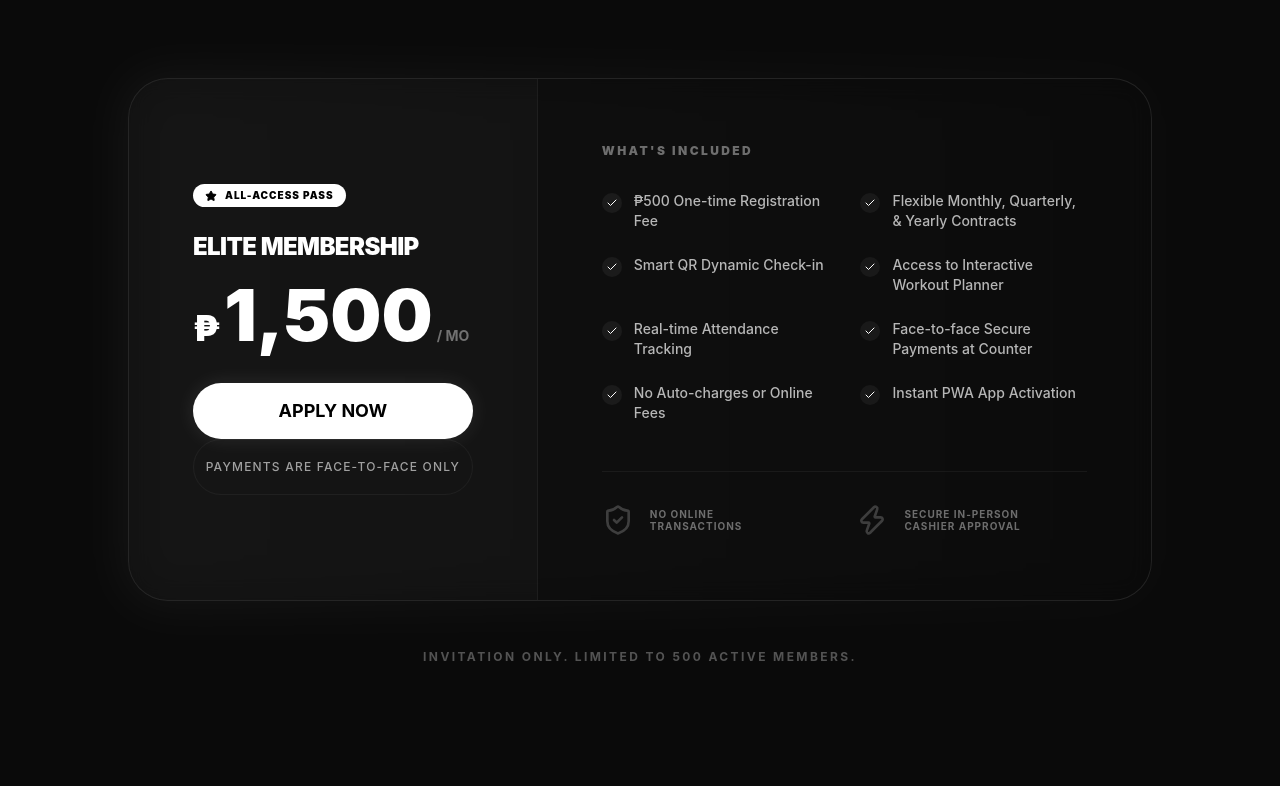
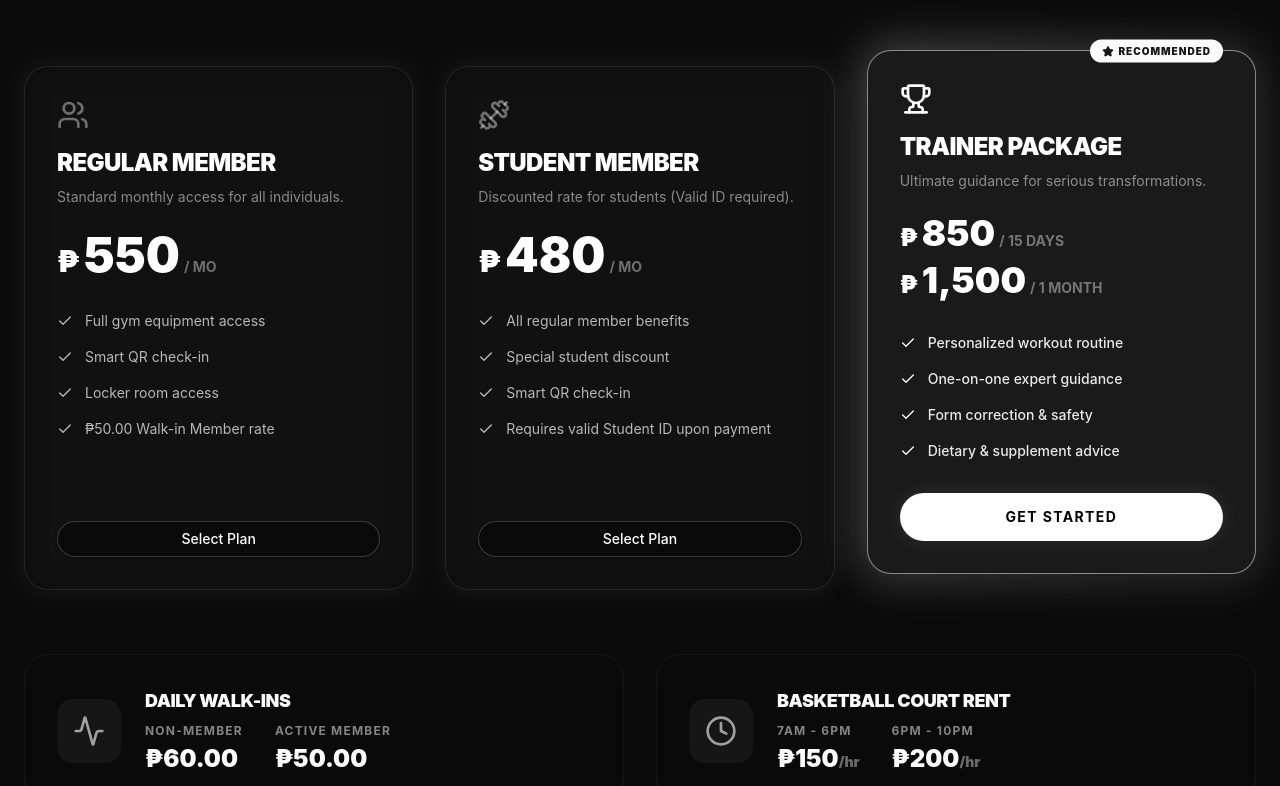
Before and after one commit to JeanBackEndOnly/GymSys, a React (Vite) app in the folder Frontend/: page / in a window 1280 px wide. Shown: the part 3382-4168 px from the top of the page. Built offline with nearby package versions, Linux system fonts and the light colour scheme.

Commit message:
Update Membership.tsx

```diff
--- a/Frontend/src/components/sections/Membership.tsx
+++ b/Frontend/src/components/sections/Membership.tsx
@@ -1,101 +1,166 @@
-import { Check, ShieldCheck, Zap, Star } from 'lucide-react';
+import { Check, ShieldCheck, Zap, Star, Trophy, Users, Dumbbell, Activity, Clock } from 'lucide-react';
 import { Link } from 'react-router-dom';
 import { Button } from '@/components/ui/button';
 
 const Membership = () => {
-  const features = [
-    "₱500 One-time Registration Fee",
-    "Flexible Monthly, Quarterly, & Yearly Contracts",
-    "Smart QR Dynamic Check-in",
-    "Access to Interactive Workout Planner",
-    "Real-time Attendance Tracking",
-    "Face-to-face Secure Payments at Counter",
-    "No Auto-charges or Online Fees",
-    "Instant PWA App Activation"
-  ];
-
   return (
     <section id="membership" className="py-24 md:py-32 px-6">
-      <div className="max-w-7xl mx-auto text-center mb-12 md:mb-24">
-        <h2 className="text-sm font-bold uppercase tracking-[0.3em] text-white/40 mb-4">Membership</h2>
-        <h3 className="text-4xl md:text-7xl font-black uppercase mb-6 md:mb-8 text-balance">
-          Join the <span className="text-gradient">Elite.</span>
+      <div className="max-w-7xl mx-auto text-center mb-16">
+        <h2 className="text-sm font-bold uppercase tracking-[0.3em] text-white/40 mb-4">Pricing Plans</h2>
+        <h3 className="text-4xl md:text-7xl font-black uppercase mb-6 text-balance">
+          Choose Your <span className="text-gradient">Grind.</span>
         </h3>
         <p className="text-white/50 max-w-2xl mx-auto text-base md:text-lg font-medium px-4">
-          One all-inclusive membership for those who demand the absolute best. No tiers, no compromises—just pure performance.
+          From daily walk-ins to comprehensive trainer packages, we have the right plan to help you achieve your goals. All memberships require a one-time registration fee of <span className="text-white font-bold">₱150.00</span>.
         </p>
       </div>
 
-      <div className="max-w-5xl mx-auto">
-        <div className="relative group">
-          {/* Animated Background Glow */}
-          <div className="absolute -inset-1 bg-gradient-to-r from-white/20 to-white/5 rounded-[40px] blur-xl opacity-25 group-hover:opacity-40 transition duration-1000"></div>
+      <div className="max-w-7xl mx-auto grid grid-cols-1 md:grid-cols-3 gap-8">
 
-          <div className="relative glass border-white/10 rounded-3xl md:rounded-[40px] overflow-hidden">
-            <div className="flex flex-col md:grid md:grid-cols-5 h-full">
-              {/* Left Side: Pricing & CTA */}
-              <div className="md:col-span-2 p-8 md:p-16 flex flex-col justify-center border-b md:border-b-0 md:border-r border-white/5 bg-white/[0.02]">
+        {/* Regular Membership */}
+        <div className="relative group flex flex-col h-full">
+          <div className="absolute -inset-1 bg-white/5 rounded-3xl blur-md transition duration-500 group-hover:bg-white/10"></div>
+          <div className="relative glass border border-white/10 rounded-3xl p-8 flex flex-col h-full hover:border-white/20 transition duration-300">
             <div className="mb-8">
-                  <div className="inline-flex items-center gap-2 px-3 py-1 rounded-full bg-white text-black text-[10px] font-black uppercase tracking-widest mb-6">
-                    <Star className="size-3 fill-current" />
-                    All-Access Pass
-                  </div>
-                  <h4 className="text-2xl font-black uppercase tracking-tight mb-4 text-white">Elite Membership</h4>
+              <Users className="size-8 text-white/40 mb-4" />
+              <h4 className="text-2xl font-black uppercase tracking-tight mb-2 text-white">Regular Member</h4>
+              <p className="text-white/50 text-sm mb-6">Standard monthly access for all individuals.</p>
               <div className="flex items-baseline gap-1">
-                    <span className="text-4xl font-black text-white">₱</span>
-                    <span className="text-6xl md:text-7xl font-black leading-none text-white">1,500</span>
+                <span className="text-3xl font-black text-white">₱</span>
+                <span className="text-5xl font-black leading-none text-white">550</span>
                 <span className="text-sm font-bold uppercase text-white/40">/ mo</span>
               </div>
             </div>
-
-                <div className="space-y-4">
+            <ul className="space-y-4 mb-8 flex-1">
+              {['Full gym equipment access', 'Smart QR check-in', 'Locker room access', '₱50.00 Walk-in Member rate'].map((feat, i) => (
+                <li key={i} className="flex items-start gap-3">
+                  <Check className="size-4 text-white/70 mt-0.5" />
+                  <span className="text-sm text-white/70">{feat}</span>
+                </li>
+              ))}
+            </ul>
             <Link to="/register">
-                    <Button variant="premium" size="lg" className="w-full h-14 rounded-full text-lg font-bold uppercase">
-                      Apply Now
+              <Button variant="outline" className="w-full rounded-full border-white/20 text-white hover:bg-white hover:text-black">
+                Select Plan
               </Button>
             </Link>
-                  <Button variant="ghost" size="lg" className="w-full h-14 rounded-full text-white/60 hover:text-white border border-white/5 hover:bg-white/5 uppercase text-xs tracking-widest pointer-events-none">
-                    Payments are Face-to-Face Only
-                  </Button>
           </div>
         </div>
 
-              {/* Right Side: Features Grid */}
-              <div className="md:col-span-3 p-8 md:p-16">
-                <h5 className="text-xs font-black uppercase tracking-[0.2em] text-white/40 mb-6 md:mb-8">What's Included</h5>
-                <div className="grid sm:grid-cols-2 gap-x-8 gap-y-4 md:gap-y-6">
-                  {features.map((feature, i) => (
-                    <div key={i} className="flex items-start gap-3">
-                      <div className="size-5 rounded-full bg-white/5 flex items-center justify-center flex-shrink-0 mt-0.5">
-                        <Check className="size-3 text-white" aria-hidden="true" />
+        {/* Student Membership */}
+        <div className="relative group flex flex-col h-full">
+          <div className="absolute -inset-1 bg-white/5 rounded-3xl blur-md transition duration-500 group-hover:bg-white/10"></div>
+          <div className="relative glass border border-white/10 rounded-3xl p-8 flex flex-col h-full hover:border-white/20 transition duration-300">
+            <div className="mb-8">
+              <Dumbbell className="size-8 text-white/40 mb-4" />
+              <h4 className="text-2xl font-black uppercase tracking-tight mb-2 text-white">Student Member</h4>
+              <p className="text-white/50 text-sm mb-6">Discounted rate for students (Valid ID required).</p>
+              <div className="flex items-baseline gap-1">
+                <span className="text-3xl font-black text-white">₱</span>
+                <span className="text-5xl font-black leading-none text-white">480</span>
+                <span className="text-sm font-bold uppercase text-white/40">/ mo</span>
               </div>
-                      <span className="text-sm font-medium text-white/70">{feature}</span>
             </div>
+            <ul className="space-y-4 mb-8 flex-1">
+              {['All regular member benefits', 'Special student discount', 'Smart QR check-in', 'Requires valid Student ID upon payment'].map((feat, i) => (
+                <li key={i} className="flex items-start gap-3">
+                  <Check className="size-4 text-white/70 mt-0.5" />
+                  <span className="text-sm text-white/70">{feat}</span>
+                </li>
               ))}
+            </ul>
+            <Link to="/register">
+              <Button variant="outline" className="w-full rounded-full border-white/20 text-white hover:bg-white hover:text-black">
+                Select Plan
+              </Button>
+            </Link>
+          </div>
         </div>
 
-                <div className="mt-12 pt-8 border-t border-white/5 grid grid-cols-2 gap-6">
-                   <div className="flex items-center gap-4">
-                     <ShieldCheck className="size-8 text-white/20" />
-                     <div className="text-[10px] font-bold uppercase tracking-widest text-white/40 leading-tight">
-                       No Online <br />Transactions
+        {/* Highlighted Trainer Package */}
+        <div className="relative group flex flex-col h-full md:transform md:-translate-y-4">
+          <div className="absolute -inset-1 bg-gradient-to-r from-primary/50 to-primary/30 rounded-3xl blur-xl opacity-60 group-hover:opacity-100 transition duration-1000"></div>
+          <div className="relative bg-[#1a1a1a] border border-primary/50 rounded-3xl p-8 flex flex-col h-full shadow-2xl">
+            <div className="absolute top-0 right-8 transform -translate-y-1/2">
+              <span className="bg-primary text-primary-foreground text-[10px] font-black uppercase tracking-widest py-1 px-3 rounded-full flex items-center gap-1">
+                <Star className="size-3 fill-current" /> Recommended
+              </span>
+            </div>
+            <div className="mb-8">
+              <Trophy className="size-8 text-primary mb-4" />
+              <h4 className="text-2xl font-black uppercase tracking-tight mb-2 text-white">Trainer Package</h4>
+              <p className="text-white/50 text-sm mb-6">Ultimate guidance for serious transformations.</p>
+              <div className="flex items-baseline gap-1 mb-2">
+                <span className="text-2xl font-black text-white">₱</span>
+                <span className="text-4xl font-black leading-none text-white">850</span>
+                <span className="text-sm font-bold uppercase text-white/40">/ 15 days</span>
+              </div>
+              <div className="flex items-baseline gap-1">
+                <span className="text-2xl font-black text-white">₱</span>
+                <span className="text-4xl font-black leading-none text-white">1,500</span>
+                <span className="text-sm font-bold uppercase text-white/40">/ 1 month</span>
               </div>
             </div>
-                   <div className="flex items-center gap-4">
-                     <Zap className="size-8 text-white/20" />
-                     <div className="text-[10px] font-bold uppercase tracking-widest text-white/40 leading-tight">
-                       Secure In-Person <br />Cashier Approval
+            <ul className="space-y-4 mb-8 flex-1">
+              {['Personalized workout routine', 'One-on-one expert guidance', 'Form correction & safety', 'Dietary & supplement advice'].map((feat, i) => (
+                <li key={i} className="flex items-start gap-3">
+                  <Check className="size-4 text-primary mt-0.5" />
+                  <span className="text-sm font-medium text-white/90">{feat}</span>
+                </li>
+              ))}
+            </ul>
+            <Link to="/register">
+              <Button variant="premium" className="w-full rounded-full h-12 font-bold uppercase tracking-widest">
+                Get Started
+              </Button>
+            </Link>
           </div>
         </div>
       </div>
+
+      {/* Additional Services (Walk-ins & Court Rent) */}
+      <div className="max-w-7xl mx-auto mt-16 grid grid-cols-1 md:grid-cols-2 gap-8">
+
+        {/* Walk-in Rates */}
+        <div className="glass border border-white/5 rounded-3xl p-8 flex items-center gap-6">
+          <div className="size-16 rounded-2xl bg-white/5 flex flex-shrink-0 items-center justify-center">
+            <Activity className="size-8 text-white/60" />
+          </div>
+          <div>
+            <h4 className="text-lg font-black uppercase tracking-tight mb-2">Daily Walk-ins</h4>
+            <div className="flex flex-col sm:flex-row gap-4 sm:gap-8">
+              <div>
+                <span className="text-white/50 text-xs font-bold uppercase tracking-widest block mb-1">Non-Member</span>
+                <span className="text-2xl font-black">₱60.00</span>
+              </div>
+              <div>
+                <span className="text-white/50 text-xs font-bold uppercase tracking-widest block mb-1">Active Member</span>
+                <span className="text-2xl font-black text-primary">₱50.00</span>
               </div>
             </div>
           </div>
         </div>
 
-        <p className="text-center mt-12 text-white/30 text-xs font-bold uppercase tracking-[0.2em]">
-          Invitation Only. Limited to 500 Active Members.
-        </p>
+        {/* Basketball Court Rent */}
+        <div className="glass border border-white/5 rounded-3xl p-8 flex items-center gap-6">
+          <div className="size-16 rounded-2xl bg-white/5 flex flex-shrink-0 items-center justify-center">
+            <Clock className="size-8 text-white/60" />
+          </div>
+          <div>
+            <h4 className="text-lg font-black uppercase tracking-tight mb-2">Basketball Court Rent</h4>
+            <div className="flex flex-col sm:flex-row gap-4 sm:gap-8">
+              <div>
+                <span className="text-white/50 text-xs font-bold uppercase tracking-widest block mb-1">7AM - 6PM</span>
+                <span className="text-2xl font-black">₱150<span className="text-sm text-white/40">/hr</span></span>
+              </div>
+              <div>
+                <span className="text-white/50 text-xs font-bold uppercase tracking-widest block mb-1">6PM - 10PM</span>
+                <span className="text-2xl font-black text-primary">₱200<span className="text-sm text-white/40">/hr</span></span>
+              </div>
+            </div>
+          </div>
+        </div>
+
       </div>
     </section>
   );
```
Lines whose indentation alone changed are shown as unchanged.
